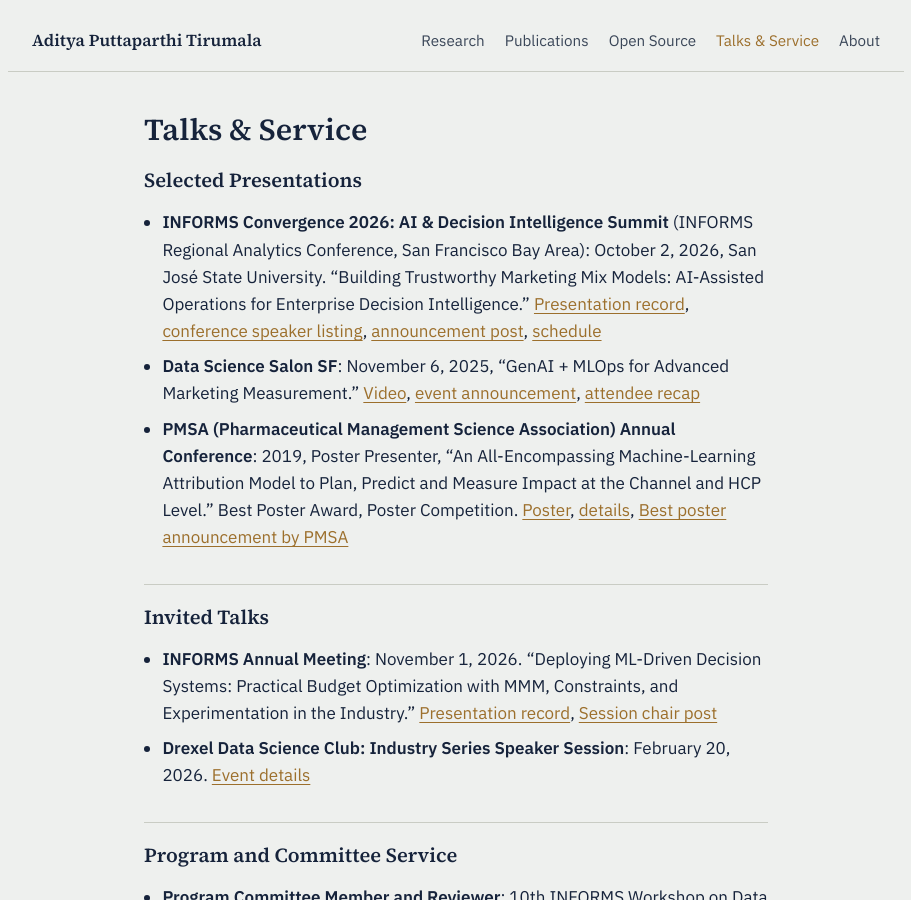
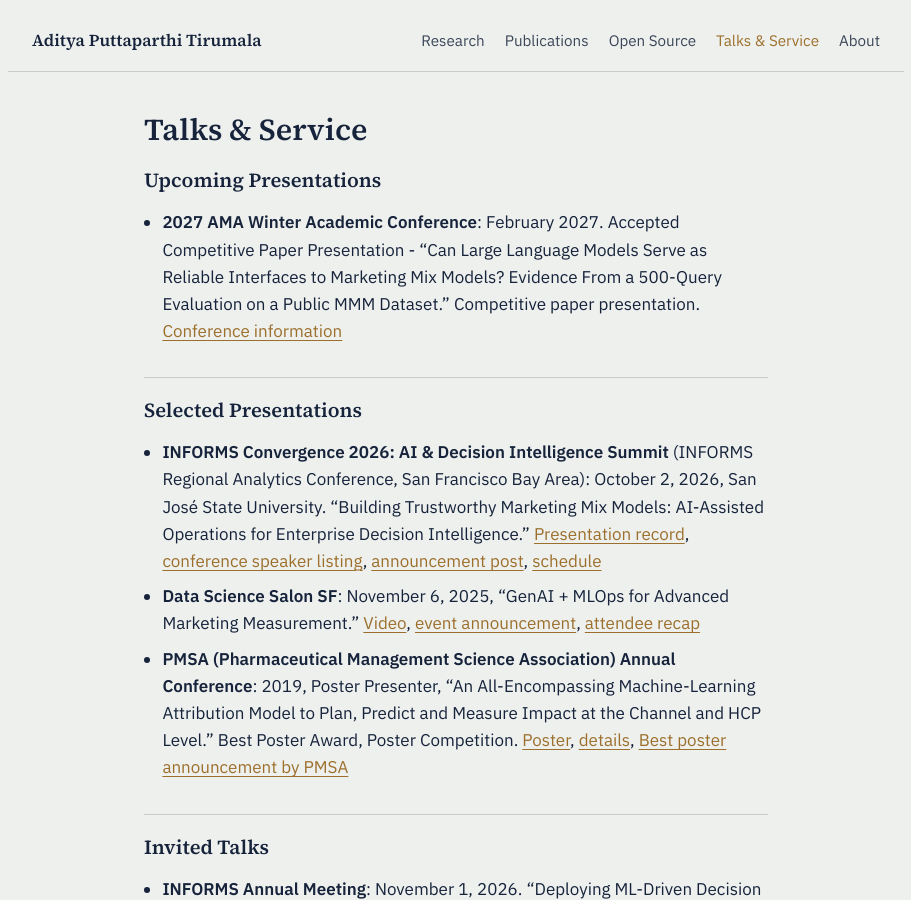
Before and after one commit to adityapt/personal-repo, a Jekyll site: the page built from talks-service.md, in a window 1280 px wide and 900 px high. Shown: the whole window, without its empty margins (184-1095 px from the left). Built offline with Jekyll 4.4.1, drawn with Linux system fonts in a browser that asks for light colours.

Commit message:
Update talks-service.md

```diff
--- a/talks-service.md
+++ b/talks-service.md
@@ -3,6 +3,10 @@ layout: page
 title: Talks & Service
 permalink: /talks-service/
 ---
+
+## Upcoming Presentations
+
+- **2027 AMA Winter Academic Conference**: February 2027. Accepted Competitive Paper Presentation - “Can Large Language Models Serve as Reliable Interfaces to Marketing Mix Models? Evidence From a 500-Query Evaluation on a Public MMM Dataset.” Competitive paper presentation. [Conference information](https://www.ama.org/events/academic/2027-ama-winter-academic-conference/)
 
 ## Selected Presentations
 
```
